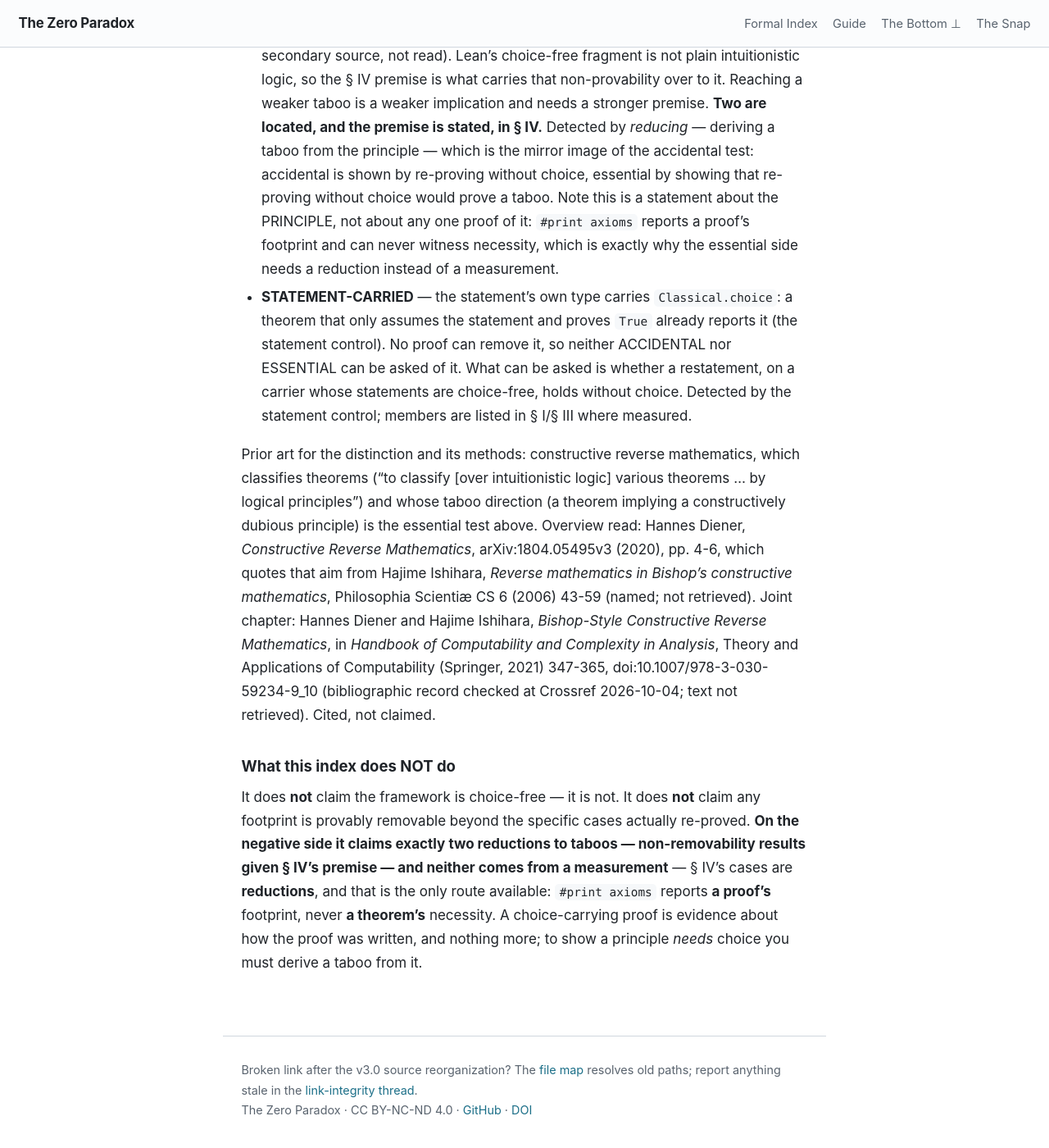
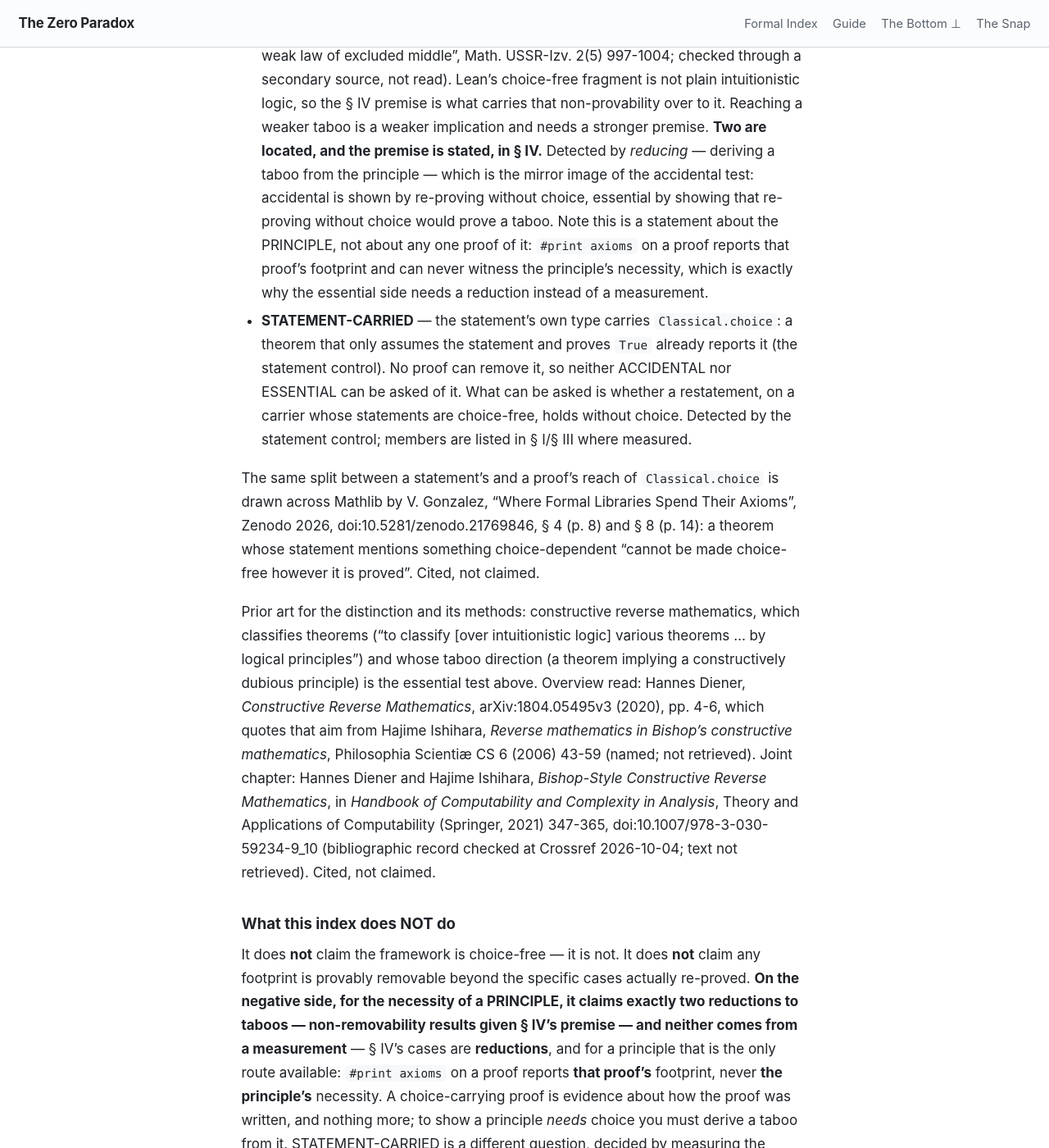
Before and after one commit to timbrigham/ZeroParadox, a Jekyll site: the page built from ZeroParadox/Category/ChoiceCannotBe.md, in a window 1280 px wide and 1400 px high, scrolled down 4849 px. Shown: the whole window at 82% size. Built offline with Jekyll 4.4.1, drawn with Linux system fonts in a browser that asks for light colours; our own code applies the rules of GitHub Pages for plain Markdown files; some of the changed text lies outside the part shown.

Commit message:
STATEMENT-CARRIED applied across the arc's files, both charts kept
Round-6 BEDROCK: the new class was half-applied. snapNucleus in
ChoiceCannotBe.lean § III was still UNCLASSIFIED and "an open question,
not a demonstrated obstruction", while its statements (Nonempty (Nucleus
Ordinal.{0}) and snapNucleus bot ne bot) carry choice by the statement
control. It is now STATEMENT-CARRIED as stated, and the open question
moves to a restatement on a notation carrier, whose state is
no_snap_closure (blocked by naming, not by choice). tower_converges_to_zero
in § I is labelled the same way.

AxiomProfile.md: statement controls run on the § III analytic layers;
c3_irreversible, t4_snap_orthogonal, fD_functor, fC_functor,
snap_dichotomy and quine_dichotomy measure STATEMENT-CARRIED and get their
own row; fB_functor's statement is choice-free and stays open.
ChoiceCannotBe.md scopes "a proof's footprint, never a theorem's
necessity" and "exactly two" to the necessity of a principle, and credits
Gonzalez (Zenodo 2026) for the statement/proof split. Smaller fixes in
OrdinalChoiceEssential.md, SyntacticCollapse and CnfBridge.md.

Co-Authored-By: Claude Opus 5.5 (1M context) <noreply@anthropic.com>
Claude-Session: https://claude.ai/code/session_01DYrKY8CR8AeESMvjGVQtzA

```diff
--- a/ZeroParadox/Category/ChoiceCannotBe.md
+++ b/ZeroParadox/Category/ChoiceCannotBe.md
@@ -88,10 +88,11 @@ only distinction that carries information.
 goes stale as further files land; citing one that is not regenerated at the moment of use is the error,
 and a docstring cannot regenerate anything.
 
-What is true, and is what `ChoiceCannotBe.lean` asserts instead: **the framework is not choice-free; the
-core is (`t_snap_derived`, no axioms at all); examined footprints fall into four classes — accidental,
+What is true, and is what this long form asserts instead (the members are labelled in
+`ZeroParadox/Category/ChoiceCannotBe.lean`): **the framework is not choice-free; the core is
+(`t_snap_derived`, no axioms at all); examined footprints fall into four classes — accidental,
 essential, statement-carried, unclassified — and § I's ACCIDENTAL entries and § IV name cases in the
-first two.** No fraction is given, for the reason stated above.
+first two, § I and § III in the third.** No fraction is given, for the reason stated above.
 
 **A universal negative is the most dangerous sentence shape in a `CannotBe` index:**
 the `#check` lines cannot overclaim, but prose quantified over *the whole framework* is falsified by
@@ -152,10 +153,16 @@ fraction either**; it moves with every commit.
   over to it. Reaching a weaker taboo is a weaker implication and needs a stronger premise. **Two are
   located, and the premise is stated, in § IV.** Detected by *reducing* — deriving a taboo from the
   principle — which is the mirror image of the accidental test: accidental is shown by re-proving
-  without choice, essential by showing that re-proving without choice would prove a taboo. Note this is a statement about the
-  PRINCIPLE, not about any one proof of it: `#print axioms` reports a proof's footprint and can never
-  witness necessity, which is exactly why the essential side needs a reduction instead of a measurement.
+  without choice, essential by showing that re-proving without choice would prove a taboo. Note this is
+  a statement about the PRINCIPLE, not about any one proof of it: `#print axioms` on a proof reports that
+  proof's footprint and can never witness the principle's necessity, which is exactly why the essential
+  side needs a reduction instead of a measurement.
 * **STATEMENT-CARRIED** — the statement's own type carries `Classical.choice`: a theorem that only assumes the statement and proves `True` already reports it (the statement control). No proof can remove it, so neither ACCIDENTAL nor ESSENTIAL can be asked of it. What can be asked is whether a restatement, on a carrier whose statements are choice-free, holds without choice. Detected by the statement control; members are listed in § I/§ III where measured.
+
+The same split between a statement's and a proof's reach of `Classical.choice` is drawn across Mathlib
+by V. Gonzalez, "Where Formal Libraries Spend Their Axioms", Zenodo 2026, doi:10.5281/zenodo.21769846,
+§ 4 (p. 8) and § 8 (p. 14): a theorem whose statement mentions something choice-dependent "cannot be
+made choice-free however it is proved". Cited, not claimed.
 
 Prior art for the distinction and its methods: constructive reverse mathematics, which classifies
 theorems ("to classify [over intuitionistic logic] various theorems … by logical principles") and whose
@@ -173,9 +180,11 @@ Cited, not claimed.
 ### What this index does NOT do
 
 It does **not** claim the framework is choice-free — it is not. It does **not** claim any
-footprint is provably removable beyond the specific cases actually re-proved. **On the negative side it
-claims exactly two reductions to taboos — non-removability results given § IV's premise — and neither
-comes from a measurement** — § IV's cases are
-**reductions**, and that is the only route available: `#print axioms` reports **a proof's** footprint,
-never **a theorem's** necessity. A choice-carrying proof is evidence about how the proof was written,
-and nothing more; to show a principle *needs* choice you must derive a taboo from it.
+footprint is provably removable beyond the specific cases actually re-proved. **On the negative side,
+for the necessity of a PRINCIPLE, it claims exactly two reductions to taboos — non-removability results
+given § IV's premise — and neither comes from a measurement** — § IV's cases are **reductions**, and
+for a principle that is the only route available: `#print axioms` on a proof reports **that proof's**
+footprint, never **the principle's** necessity. A choice-carrying proof is evidence about how the proof
+was written, and nothing more; to show a principle *needs* choice you must derive a taboo from it.
+STATEMENT-CARRIED is a different question, decided by measuring the statement (the statement control),
+not any proof of it.
```
Also changed, not shown: ZeroParadox/AxiomProfile.md (+5 -2 lines), ZeroParadox/Ordinal/CnfBridge.md (+3 -3 lines), ZeroParadox/Ordinal/OrdinalChoiceEssential.md (+6 -5 lines), ZeroParadox/Ordinal/SyntacticCollapse.md (+5 -5 lines), 2 other files.
